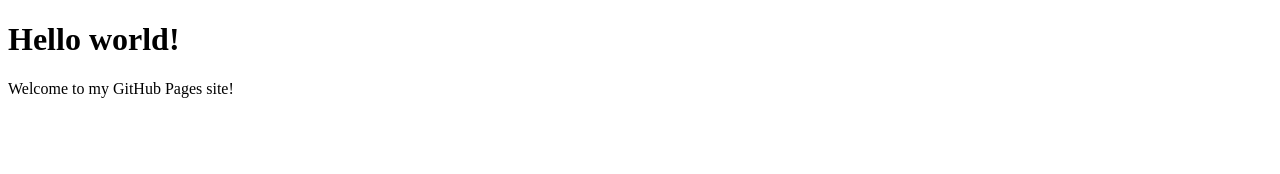
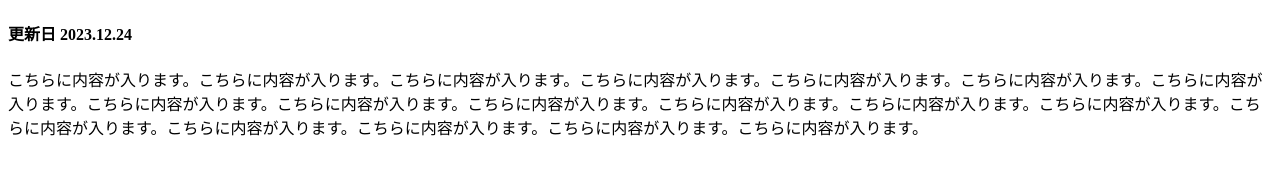
Before and after one commit to khanhvl-vitalify/terms-and-policy, a plain HTML site: page index.html in a window 1280 px wide. Drawn offline with Linux system fonts and the light colour scheme.

Commit message:
Update index.html

```diff
--- a/index.html
+++ b/index.html
@@ -1,10 +1,10 @@
 <!DOCTYPE html>
 <html>
   <head>
-    <title>My GitHub Pages Site</title>
+    <title>利用規約</title>
   </head>
   <body>
-    <h1>Hello world!</h1>
-    <p>Welcome to my GitHub Pages site!</p>
+    <h4>更新日 2023.12.24</h4>
+    <p>こちらに内容が入ります。こちらに内容が入ります。こちらに内容が入ります。こちらに内容が入ります。こちらに内容が入ります。こちらに内容が入ります。こちらに内容が入ります。こちらに内容が入ります。こちらに内容が入ります。こちらに内容が入ります。こちらに内容が入ります。こちらに内容が入ります。こちらに内容が入ります。こちらに内容が入ります。こちらに内容が入ります。こちらに内容が入ります。こちらに内容が入ります。こちらに内容が入ります。</p>
   </body>
 </html>
```
